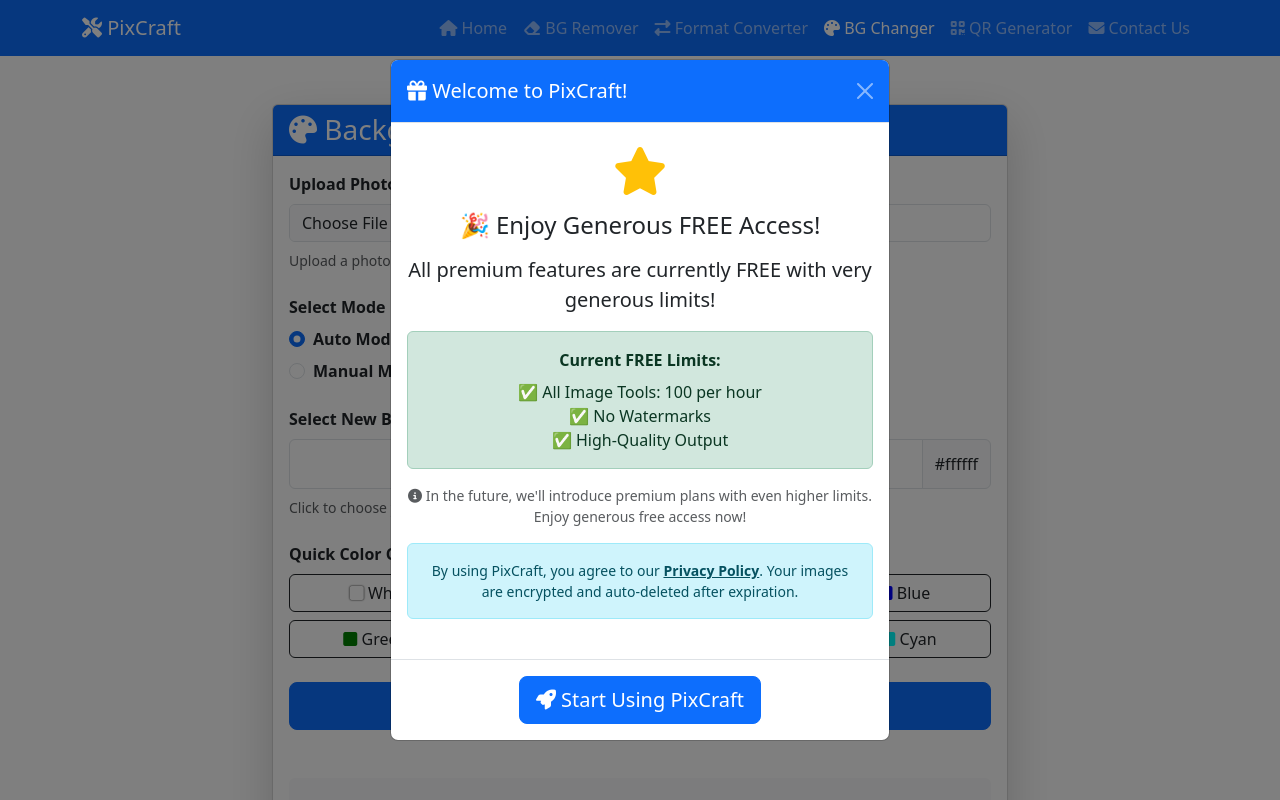
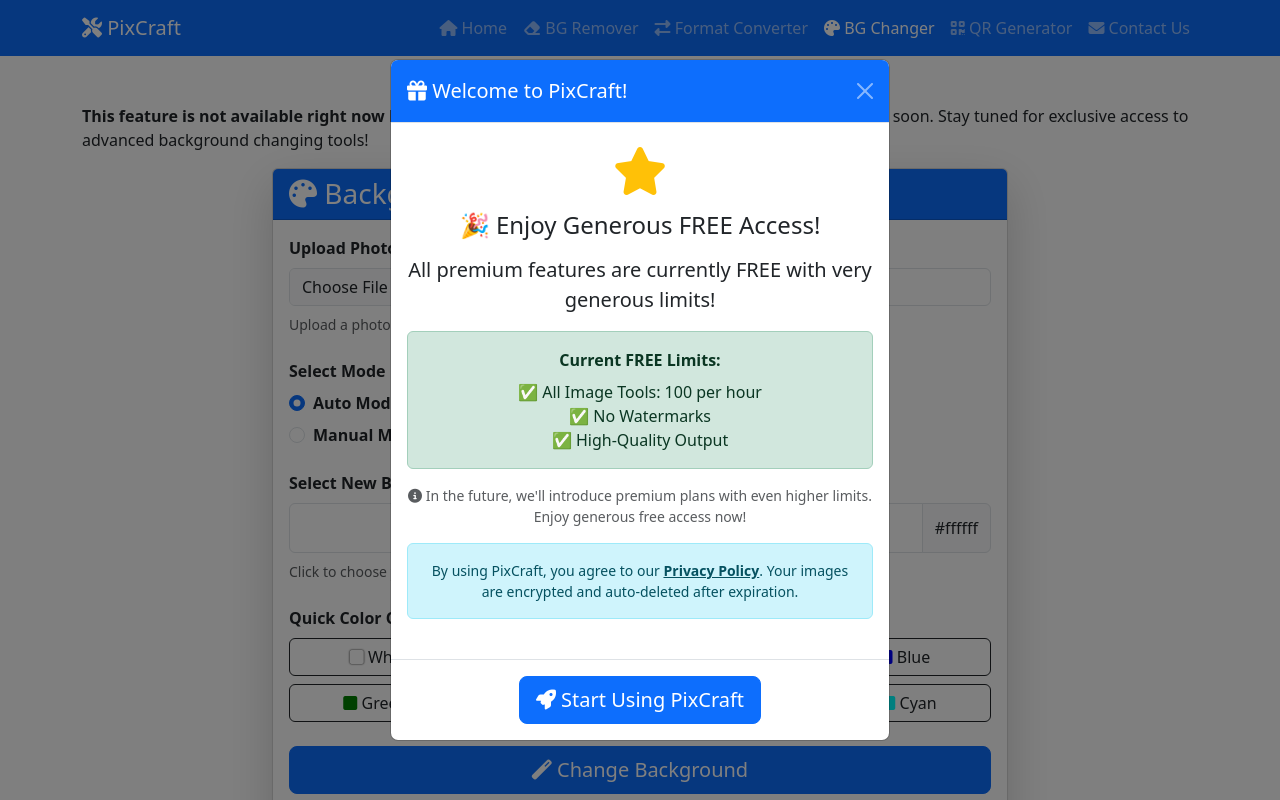
Before and after one commit to ZEESHAN-codes-17/PixCraft, a Django app: page /background-changer/ in a window 1280 px wide. Run offline with Django 5.2, Linux system fonts and the light colour scheme.

Commit message:
Update alert

```diff
--- a/tools/templates/tools/background_changer.html
+++ b/tools/templates/tools/background_changer.html
@@ -3,6 +3,11 @@
 {% block title %}Background Changer - PixCraft{% endblock %}
 
 {% block content %}
+<div class="mb-0">
+      <strong>This feature is not available right now</strong> because it requires a Premium subscription which will be launched soon.
+                Stay tuned for exclusive access to advanced background changing tools!
+            </p>
+</div>
 <div class="row justify-content-center">
     <div class="col-lg-8">
         <div class="card shadow-lg">
```
